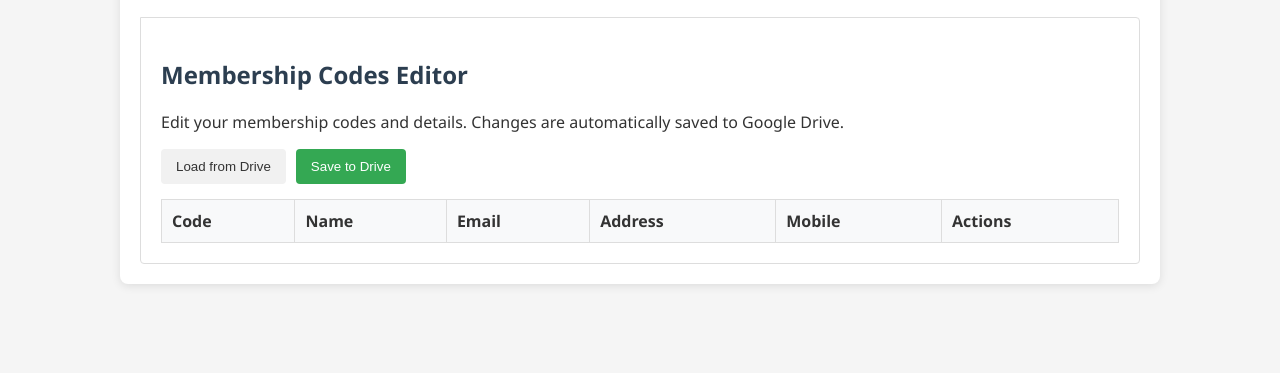
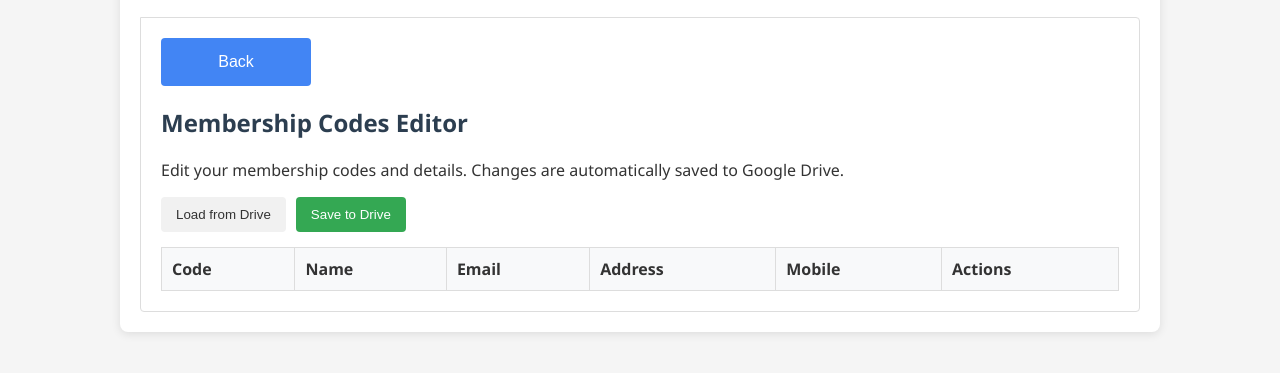
Before and after one commit to senpaisshelf/card-checker, a plain HTML site: page index.html in a window 1280 px wide. Both pictures are taken after a click on the button "Editor". Shown: the part 145-518 px from the top of the page. Drawn offline with Linux system fonts and the light colour scheme; a script that the page names is missing.

Commit message:
fixed 'Back' Button

```diff
--- a/index.html
+++ b/index.html
@@ -258,6 +258,7 @@
             </div>
         </div>
         <div id="editor" class="tab-content">
+            <button class="btn btn-primary home-button" onclick="showTab('home')">Back</button>
             <h2>Membership Codes Editor</h2>
             <p>Edit your membership codes and details. Changes are automatically saved to Google Drive.</p>
             <div class="drive-actions">
@@ -279,6 +280,7 @@
             </table>
         </div>
         <div id="checker" class="tab-content">
+            <button class="btn btn-primary home-button" onclick="showTab('home')">Back</button>
             <h2>Code Checker</h2>
             <p>Verify membership codes by entering them below.</p>
             <div class="form-group">
```
